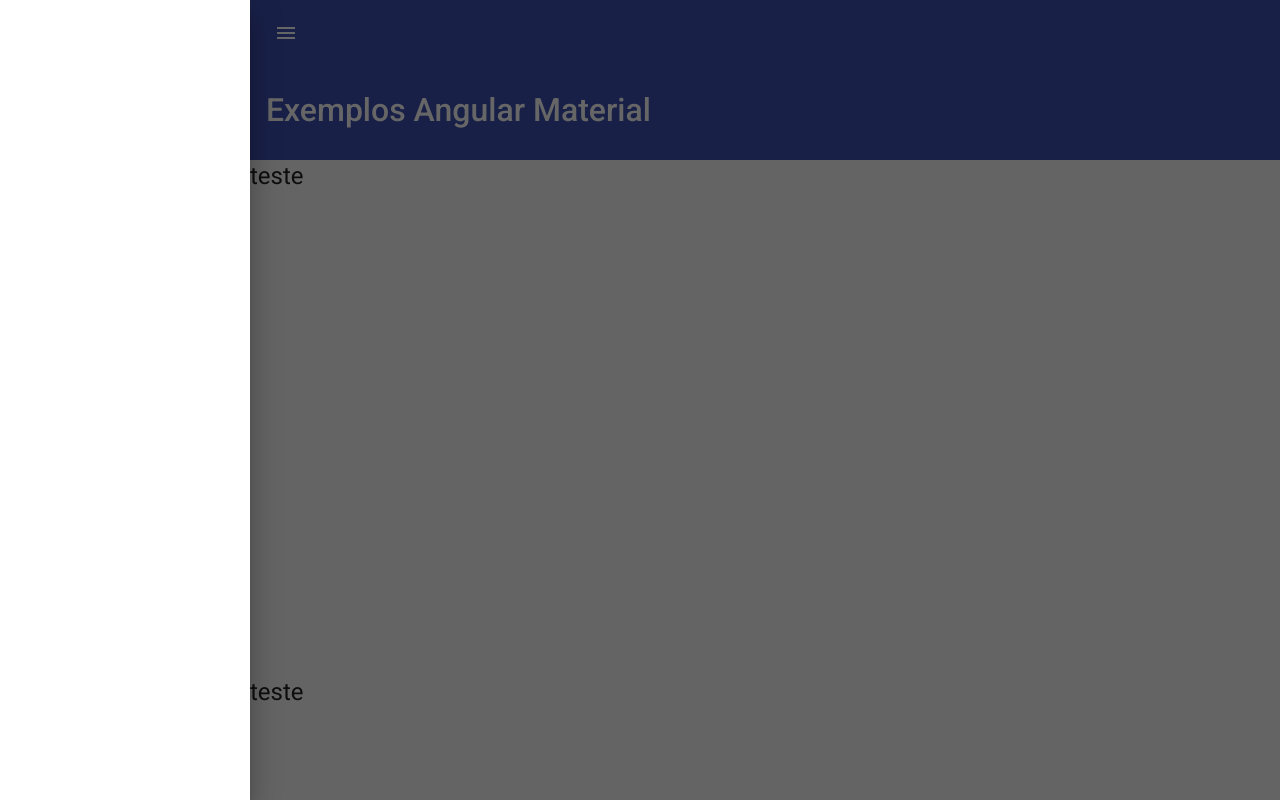
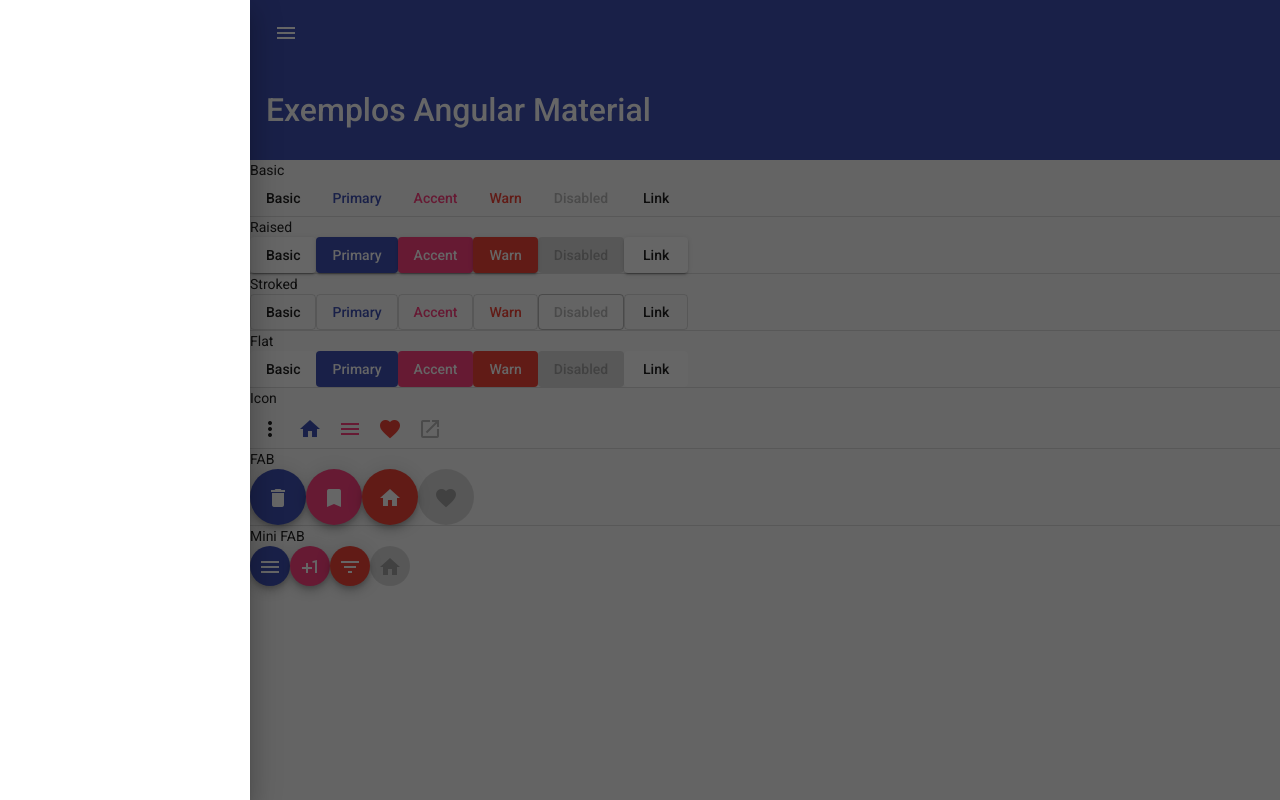
Before and after one commit to wweber-eng/01-Frontend, an Angular app in the folder 02 - Angular Material/angular-material/: page / in a window 1280 px wide. Built offline with nearby package versions, Linux system fonts and the light colour scheme.

Commit message:
05 - Incluindo o componente de material buttons

```diff
--- a/02 - Angular Material/angular-material/src/app/app.component.html
+++ b/02 - Angular Material/angular-material/src/app/app.component.html
@@ -27,13 +27,7 @@
     <mat-toolbar class="toolbar-submenu" color="primary">
       <span *ngIf="!popText">Exemplos Angular Material</span>
     </mat-toolbar>
-
-    <h1 class="title">teste</h1>
-    <h1 class="title">teste</h1>
-    <h1 class="title">teste</h1>
-    <h1 class="title">teste</h1>
-    <h1 class="title">teste</h1>
-
+    <app-material-buttons></app-material-buttons>
   </mat-sidenav-content>
 </mat-sidenav-container>
 
--- a/02 - Angular Material/angular-material/src/app/app.module.ts
+++ b/02 - Angular Material/angular-material/src/app/app.module.ts
@@ -5,10 +5,12 @@
 import { AppComponent } from './app.component';
 import { BrowserAnimationsModule } from '@angular/platform-browser/animations';
 import { MaterialModuleModule } from './material/material-module/material-module.module';
+import { MaterialButtonsComponent } from './material-buttons/material-buttons.component';
 
 @NgModule({
   declarations: [
-    AppComponent
+    AppComponent,
+    MaterialButtonsComponent
   ],
   imports: [
     BrowserModule,
--- /dev/null
+++ b/02 - Angular Material/angular-material/src/app/material-buttons/material-buttons.component.html
@@ -0,0 +1,100 @@
+<section>
+  <div class="example-label">Basic</div>
+  <div class="example-button-row">
+    <button mat-button>Basic</button>
+    <button mat-button color="primary">Primary</button>
+    <button mat-button color="accent">Accent</button>
+    <button mat-button color="warn">Warn</button>
+    <button mat-button disabled>Disabled</button>
+    <a mat-button href="https://www.google.com/" target="_blank">Link</a>
+  </div>
+</section>
+<mat-divider></mat-divider>
+<section>
+  <div class="example-label">Raised</div>
+  <div class="example-button-row">
+    <button mat-raised-button>Basic</button>
+    <button mat-raised-button color="primary">Primary</button>
+    <button mat-raised-button color="accent">Accent</button>
+    <button mat-raised-button color="warn">Warn</button>
+    <button mat-raised-button disabled>Disabled</button>
+    <a mat-raised-button href="https://www.google.com/" target="_blank">Link</a>
+  </div>
+</section>
+<mat-divider></mat-divider>
+<section>
+  <div class="example-label">Stroked</div>
+  <div class="example-button-row">
+    <button mat-stroked-button>Basic</button>
+    <button mat-stroked-button color="primary">Primary</button>
+    <button mat-stroked-button color="accent">Accent</button>
+    <button mat-stroked-button color="warn">Warn</button>
+    <button mat-stroked-button disabled>Disabled</button>
+    <a mat-stroked-button href="https://www.google.com/" target="_blank">Link</a>
+  </div>
+</section>
+<mat-divider></mat-divider>
+<section>
+  <div class="example-label">Flat</div>
+  <div class="example-button-row">
+    <button mat-flat-button>Basic</button>
+    <button mat-flat-button color="primary">Primary</button>
+    <button mat-flat-button color="accent">Accent</button>
+    <button mat-flat-button color="warn">Warn</button>
+    <button mat-flat-button disabled>Disabled</button>
+    <a mat-flat-button href="https://www.google.com/" target="_blank">Link</a>
+  </div>
+</section>
+<mat-divider></mat-divider>
+<section>
+  <div class="example-label">Icon</div>
+      <button mat-icon-button aria-label="Example icon button with a vertical three dot icon">
+        <mat-icon>more_vert</mat-icon>
+      </button>
+      <button mat-icon-button color="primary" aria-label="Example icon button with a home icon">
+        <mat-icon>home</mat-icon>
+      </button>
+      <button mat-icon-button color="accent" aria-label="Example icon button with a menu icon">
+        <mat-icon>menu</mat-icon>
+      </button>
+      <button mat-icon-button color="warn" aria-label="Example icon button with a heart icon">
+        <mat-icon>favorite</mat-icon>
+      </button>
+      <button mat-icon-button disabled aria-label="Example icon button with a open in new tab icon">
+        <mat-icon>open_in_new</mat-icon>
+      </button>
+</section>
+<mat-divider></mat-divider>
+<section>
+  <div class="example-label">FAB</div>
+        <button mat-fab color="primary" aria-label="Example icon button with a delete icon">
+          <mat-icon>delete</mat-icon>
+        </button>
+
+        <button mat-fab color="accent" aria-label="Example icon button with a bookmark icon">
+          <mat-icon>bookmark</mat-icon>
+        </button>
+        <button mat-fab color="warn" aria-label="Example icon button with a home icon">
+          <mat-icon>home</mat-icon>
+        </button>
+        <button mat-fab disabled aria-label="Example icon button with a heart icon">
+          <mat-icon>favorite</mat-icon>
+        </button>
+
+</section>
+<mat-divider></mat-divider>
+<section>
+  <div class="example-label">Mini FAB</div>
+        <button mat-mini-fab color="primary" aria-label="Example icon button with a menu icon">
+          <mat-icon>menu</mat-icon>
+        </button>
+        <button mat-mini-fab color="accent" aria-label="Example icon button with a plus one icon">
+          <mat-icon>plus_one</mat-icon>
+        </button>
+        <button mat-mini-fab color="warn" aria-label="Example icon button with a filter list icon">
+          <mat-icon>filter_list</mat-icon>
+        </button>
+        <button mat-mini-fab disabled aria-label="Example icon button with a home icon">
+          <mat-icon>home</mat-icon>
+        </button>
+</section>
--- a/02 - Angular Material/angular-material/src/app/material/material-module/material-module.module.ts
+++ b/02 - Angular Material/angular-material/src/app/material/material-module/material-module.module.ts
@@ -5,6 +5,9 @@
 import { MatButtonModule }   from '@angular/material/button';
 import { MatToolbarModule }  from '@angular/material/toolbar';
 import { MatSidenavModule }  from '@angular/material/sidenav';
+import { MatDividerModule } from '@angular/material/divider';
+
+
 
 @NgModule({
 
@@ -16,7 +19,8 @@
     MatToolbarModule,
     MatIconModule,
     MatButtonModule,
-    MatSidenavModule
+    MatSidenavModule,
+    MatDividerModule
   ],
   declarations: []
 })
```
Also changed, not shown: 02 - Angular Material/angular-material/src/app/material-buttons/material-buttons.component.ts (added, +10 -0 lines), 02 - Angular Material/angular-material/src/app/material-buttons/material-buttons.component.scss (added).
